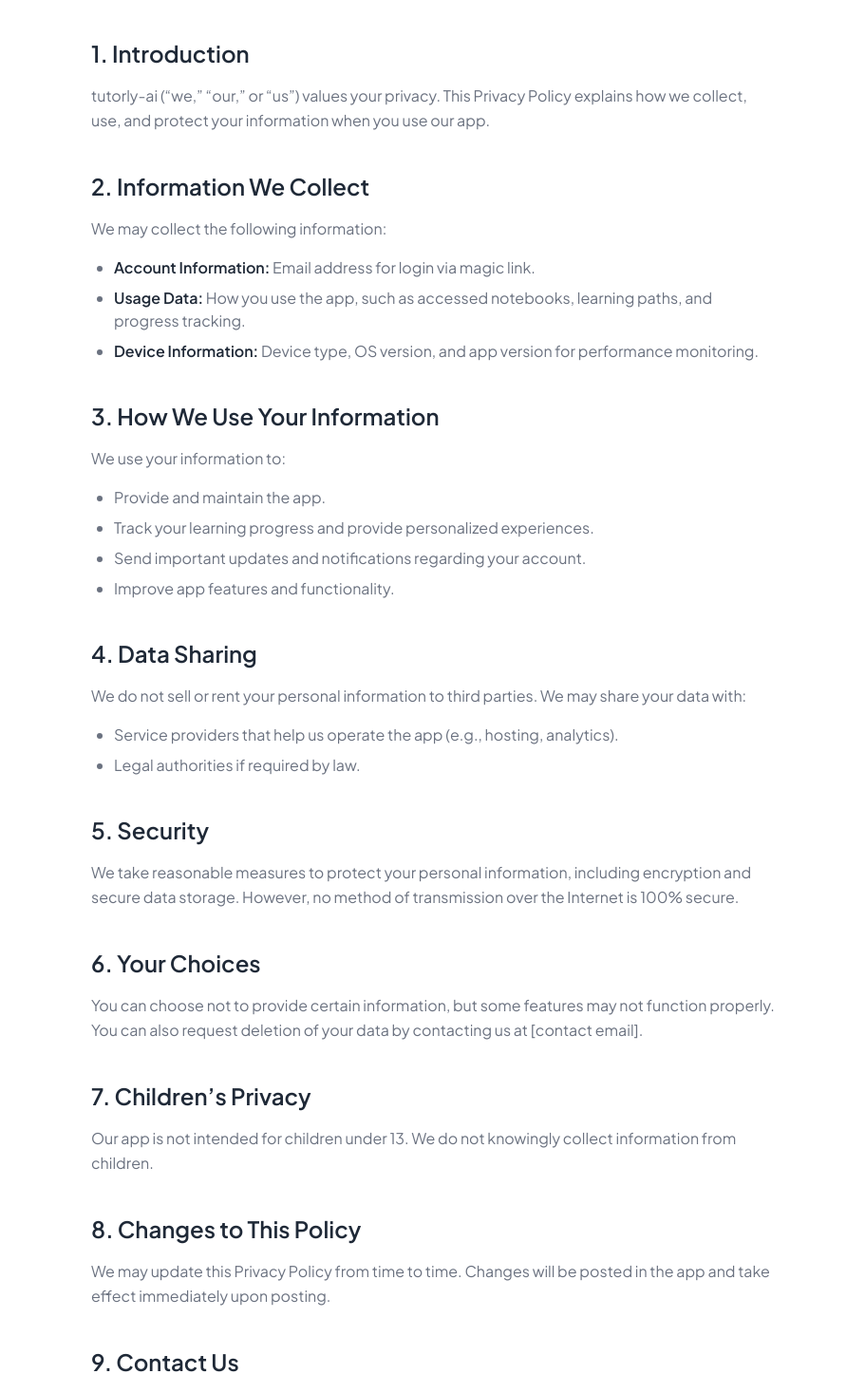
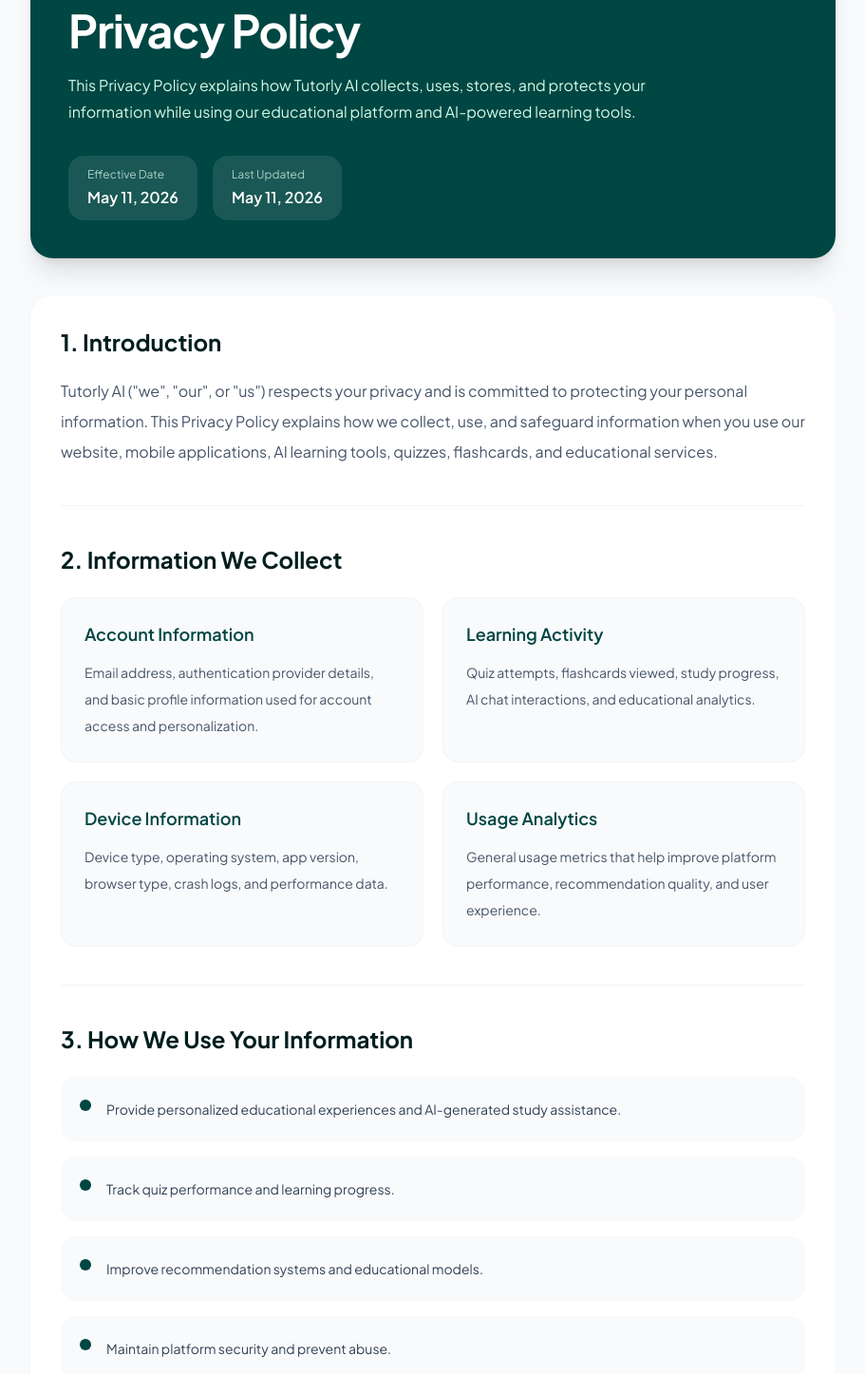
Before and after one commit to tarunWebBuilder/learnify, a Next.js app: page /privacy-policy in a window 1280 px wide. Shown: the part 132-1579 px from the top of the page at 95% size, without its empty margins (184-1095 px from the left). Built offline with nearby package versions, Linux system fonts and the light colour scheme; what @workos-inc/authkit-nextjs would draw is missing.

Commit message:
Added privacy policy

```diff
--- a/app/privacy-policy/page.tsx
+++ b/app/privacy-policy/page.tsx
@@ -1,104 +1,261 @@
 export default function PrivacyPolicyPage() {
   return (
-    <div className="min-h-screen bg-white">
-      <div className="mx-auto max-w-3xl px-6 py-16">
-        <h1 className="text-4xl font-bold text-lab-neutral-dark">Privacy Policy</h1>
-        <p className="mt-2 text-sm text-lab-neutral-gray">Effective Date: [Insert Date]</p>
+    <div className="min-h-screen bg-[#f8fafc]">
+      <div className="mx-auto max-w-4xl px-6 py-16">
+        {/* Header */}
+        <div className="rounded-3xl bg-[#004643] p-10 shadow-xl">
+          <p className="text-sm font-medium uppercase tracking-[0.2em] text-[#ABD1C6]">
+            Legal
+          </p>
 
-        <section className="mt-10 space-y-4">
-          <h2 className="text-2xl font-semibold text-lab-neutral-dark">1. Introduction</h2>
-          <p className="text-base leading-relaxed text-lab-neutral-gray">
-            tutorly-ai (&ldquo;we,&rdquo; &ldquo;our,&rdquo; or &ldquo;us&rdquo;) values your privacy.
-            This Privacy Policy explains how we collect, use, and protect your information
-            when you use our app.
+          <h1 className="mt-4 text-5xl font-bold tracking-tight text-white">
+            Privacy Policy
+          </h1>
+
+          <p className="mt-5 max-w-2xl text-base leading-7 text-[#D1FAE5]">
+            This Privacy Policy explains how Tutorly AI collects,
+            uses, stores, and protects your information while using
+            our educational platform and AI-powered learning tools.
+          </p>
+
+          <div className="mt-8 flex flex-wrap gap-4">
+            <div className="rounded-2xl bg-white/10 px-5 py-3 backdrop-blur">
+              <p className="text-xs text-[#ABD1C6]">
+                Effective Date
+              </p>
+
+              <p className="mt-1 font-semibold text-white">
+                May 11, 2026
+              </p>
+            </div>
+
+            <div className="rounded-2xl bg-white/10 px-5 py-3 backdrop-blur">
+              <p className="text-xs text-[#ABD1C6]">
+                Last Updated
+              </p>
+
+              <p className="mt-1 font-semibold text-white">
+                May 11, 2026
+              </p>
+            </div>
+          </div>
+        </div>
+
+        {/* Main Content */}
+        <div className="mt-10 rounded-3xl bg-white p-8 shadow-sm">
+          {/* Section */}
+          <section className="border-b border-slate-100 pb-10">
+            <h2 className="text-2xl font-bold text-[#001E1D]">
+              1. Introduction
+            </h2>
+
+            <p className="mt-5 text-base leading-8 text-slate-600">
+              Tutorly AI ("we", "our", or "us") respects your
+              privacy and is committed to protecting your personal
+              information. This Privacy Policy explains how we
+              collect, use, and safeguard information when you use
+              our website, mobile applications, AI learning tools,
+              quizzes, flashcards, and educational services.
             </p>
           </section>
 
-        <section className="mt-10 space-y-4">
-          <h2 className="text-2xl font-semibold text-lab-neutral-dark">2. Information We Collect</h2>
-          <p className="text-base leading-relaxed text-lab-neutral-gray">
-            We may collect the following information:
+          {/* Section */}
+          <section className="border-b border-slate-100 py-10">
+            <h2 className="text-2xl font-bold text-[#001E1D]">
+              2. Information We Collect
+            </h2>
+
+            <div className="mt-6 grid gap-5 md:grid-cols-2">
+              <div className="rounded-2xl border border-slate-100 bg-slate-50 p-6">
+                <h3 className="text-lg font-semibold text-[#004643]">
+                  Account Information
+                </h3>
+
+                <p className="mt-3 text-sm leading-7 text-slate-600">
+                  Email address, authentication provider details,
+                  and basic profile information used for account
+                  access and personalization.
                 </p>
-          <ul className="list-disc space-y-2 pl-6 text-base text-lab-neutral-gray">
-            <li>
-              <span className="font-semibold text-lab-neutral-dark">Account Information:</span> Email address for login via magic link.
-            </li>
-            <li>
-              <span className="font-semibold text-lab-neutral-dark">Usage Data:</span> How you use the app, such as accessed notebooks, learning paths, and progress tracking.
-            </li>
-            <li>
-              <span className="font-semibold text-lab-neutral-dark">Device Information:</span> Device type, OS version, and app version for performance monitoring.
-            </li>
-          </ul>
+              </div>
+
+              <div className="rounded-2xl border border-slate-100 bg-slate-50 p-6">
+                <h3 className="text-lg font-semibold text-[#004643]">
+                  Learning Activity
+                </h3>
+
+                <p className="mt-3 text-sm leading-7 text-slate-600">
+                  Quiz attempts, flashcards viewed, study progress,
+                  AI chat interactions, and educational analytics.
+                </p>
+              </div>
+
+              <div className="rounded-2xl border border-slate-100 bg-slate-50 p-6">
+                <h3 className="text-lg font-semibold text-[#004643]">
+                  Device Information
+                </h3>
+
+                <p className="mt-3 text-sm leading-7 text-slate-600">
+                  Device type, operating system, app version,
+                  browser type, crash logs, and performance data.
+                </p>
+              </div>
+
+              <div className="rounded-2xl border border-slate-100 bg-slate-50 p-6">
+                <h3 className="text-lg font-semibold text-[#004643]">
+                  Usage Analytics
+                </h3>
+
+                <p className="mt-3 text-sm leading-7 text-slate-600">
+                  General usage metrics that help improve platform
+                  performance, recommendation quality, and user
+                  experience.
+                </p>
+              </div>
+            </div>
           </section>
 
-        <section className="mt-10 space-y-4">
-          <h2 className="text-2xl font-semibold text-lab-neutral-dark">3. How We Use Your Information</h2>
-          <p className="text-base leading-relaxed text-lab-neutral-gray">
-            We use your information to:
+          {/* Section */}
+          <section className="border-b border-slate-100 py-10">
+            <h2 className="text-2xl font-bold text-[#001E1D]">
+              3. How We Use Your Information
+            </h2>
+
+            <div className="mt-6 space-y-4">
+              {[
+                "Provide personalized educational experiences and AI-generated study assistance.",
+                "Track quiz performance and learning progress.",
+                "Improve recommendation systems and educational models.",
+                "Maintain platform security and prevent abuse.",
+                "Provide customer support and account management.",
+                "Send important service notifications and updates.",
+              ].map((item, index) => (
+                <div
+                  key={index}
+                  className="flex items-start gap-4 rounded-2xl bg-slate-50 p-5"
+                >
+                  <div className="mt-1 h-3 w-3 rounded-full bg-[#004643]" />
+
+                  <p className="text-sm leading-7 text-slate-700">
+                    {item}
                   </p>
-          <ul className="list-disc space-y-2 pl-6 text-base text-lab-neutral-gray">
-            <li>Provide and maintain the app.</li>
-            <li>Track your learning progress and provide personalized experiences.</li>
-            <li>Send important updates and notifications regarding your account.</li>
-            <li>Improve app features and functionality.</li>
-          </ul>
+                </div>
+              ))}
+            </div>
           </section>
 
-        <section className="mt-10 space-y-4">
-          <h2 className="text-2xl font-semibold text-lab-neutral-dark">4. Data Sharing</h2>
-          <p className="text-base leading-relaxed text-lab-neutral-gray">
-            We do not sell or rent your personal information to third parties. We may share
-            your data with:
+          {/* Section */}
+          <section className="border-b border-slate-100 py-10">
+            <h2 className="text-2xl font-bold text-[#001E1D]">
+              4. Data Sharing & Third Parties
+            </h2>
+
+            <p className="mt-5 text-base leading-8 text-slate-600">
+              We do not sell your personal information. Your data
+              may be shared with trusted infrastructure and service
+              providers strictly for operating and improving the
+              platform.
             </p>
-          <ul className="list-disc space-y-2 pl-6 text-base text-lab-neutral-gray">
-            <li>Service providers that help us operate the app (e.g., hosting, analytics).</li>
-            <li>Legal authorities if required by law.</li>
+
+            <div className="mt-6 rounded-2xl border border-emerald-100 bg-emerald-50 p-6">
+              <h3 className="text-lg font-semibold text-[#004643]">
+                Services We May Use
+              </h3>
+
+              <ul className="mt-4 space-y-3 text-sm leading-7 text-slate-700">
+                <li>• Cloud hosting and database providers</li>
+                <li>• Analytics and crash reporting services</li>
+                <li>• Authentication providers</li>
+                <li>• AI infrastructure providers</li>
+                <li>• Payment processors (if applicable)</li>
               </ul>
+            </div>
           </section>
 
-        <section className="mt-10 space-y-4">
-          <h2 className="text-2xl font-semibold text-lab-neutral-dark">5. Security</h2>
-          <p className="text-base leading-relaxed text-lab-neutral-gray">
-            We take reasonable measures to protect your personal information, including
-            encryption and secure data storage. However, no method of transmission over the
-            Internet is 100% secure.
+          {/* Section */}
+          <section className="border-b border-slate-100 py-10">
+            <h2 className="text-2xl font-bold text-[#001E1D]">
+              5. Data Security
+            </h2>
+
+            <p className="mt-5 text-base leading-8 text-slate-600">
+              We implement reasonable technical and organizational
+              measures to protect your information, including secure
+              authentication, encrypted connections, and protected
+              cloud infrastructure. However, no system can guarantee
+              absolute security.
             </p>
           </section>
 
-        <section className="mt-10 space-y-4">
-          <h2 className="text-2xl font-semibold text-lab-neutral-dark">6. Your Choices</h2>
-          <p className="text-base leading-relaxed text-lab-neutral-gray">
-            You can choose not to provide certain information, but some features may not
-            function properly. You can also request deletion of your data by contacting us
-            at [contact email].
+          {/* Section */}
+          <section className="border-b border-slate-100 py-10">
+            <h2 className="text-2xl font-bold text-[#001E1D]">
+              6. Your Rights & Choices
+            </h2>
+
+            <div className="mt-6 grid gap-5 md:grid-cols-3">
+              {[
+                {
+                  title: "Access",
+                  text: "Request access to the information associated with your account.",
+                },
+                {
+                  title: "Deletion",
+                  text: "Request deletion of your account and stored data.",
+                },
+                {
+                  title: "Control",
+                  text: "Manage notifications and platform preferences.",
+                },
+              ].map((item, index) => (
+                <div
+                  key={index}
+                  className="rounded-2xl border border-slate-100 p-6"
+                >
+                  <h3 className="text-lg font-semibold text-[#004643]">
+                    {item.title}
+                  </h3>
+
+                  <p className="mt-3 text-sm leading-7 text-slate-600">
+                    {item.text}
+                  </p>
+                </div>
+              ))}
+            </div>
+          </section>
+
+          {/* Section */}
+          <section className="border-b border-slate-100 py-10">
+            <h2 className="text-2xl font-bold text-[#001E1D]">
+              7. Children's Privacy
+            </h2>
+
+            <p className="mt-5 text-base leading-8 text-slate-600">
+              Tutorly AI is not directed toward children under the
+              age of 13. We do not knowingly collect personal data
+              from children without parental consent where required
+              by law.
             </p>
           </section>
 
-        <section className="mt-10 space-y-4">
-          <h2 className="text-2xl font-semibold text-lab-neutral-dark">7. Children&rsquo;s Privacy</h2>
-          <p className="text-base leading-relaxed text-lab-neutral-gray">
-            Our app is not intended for children under 13. We do not knowingly collect
-            information from children.
+          {/* Section */}
+          <section className="py-10">
+            <h2 className="text-2xl font-bold text-[#001E1D]">
+              8. Contact Information
+            </h2>
+
+            <div className="mt-6 rounded-3xl bg-[#004643] p-8">
+              <p className="text-base leading-7 text-[#D1FAE5]">
+                For questions, privacy requests, or support
+                inquiries, contact:
               </p>
-        </section>
 
-        <section className="mt-10 space-y-4">
-          <h2 className="text-2xl font-semibold text-lab-neutral-dark">8. Changes to This Policy</h2>
-          <p className="text-base leading-relaxed text-lab-neutral-gray">
-            We may update this Privacy Policy from time to time. Changes will be posted in
-            the app and take effect immediately upon posting.
+              <p className="mt-5 text-xl font-semibold text-white">
+                tarunpahade55@gmail.com
               </p>
-        </section>
-
-        <section className="mt-10 space-y-4">
-          <h2 className="text-2xl font-semibold text-lab-neutral-dark">9. Contact Us</h2>
-          <p className="text-base leading-relaxed text-lab-neutral-gray">
-            If you have any questions about this Privacy Policy, please contact us at:
-          </p>
-          <p className="text-base font-semibold text-lab-neutral-dark">tarunpahade55@gmail.com</p>
+            </div>
           </section>
         </div>
       </div>
-  )
+    </div>
+  );
 }
```
Lines whose indentation alone changed are shown as unchanged.
